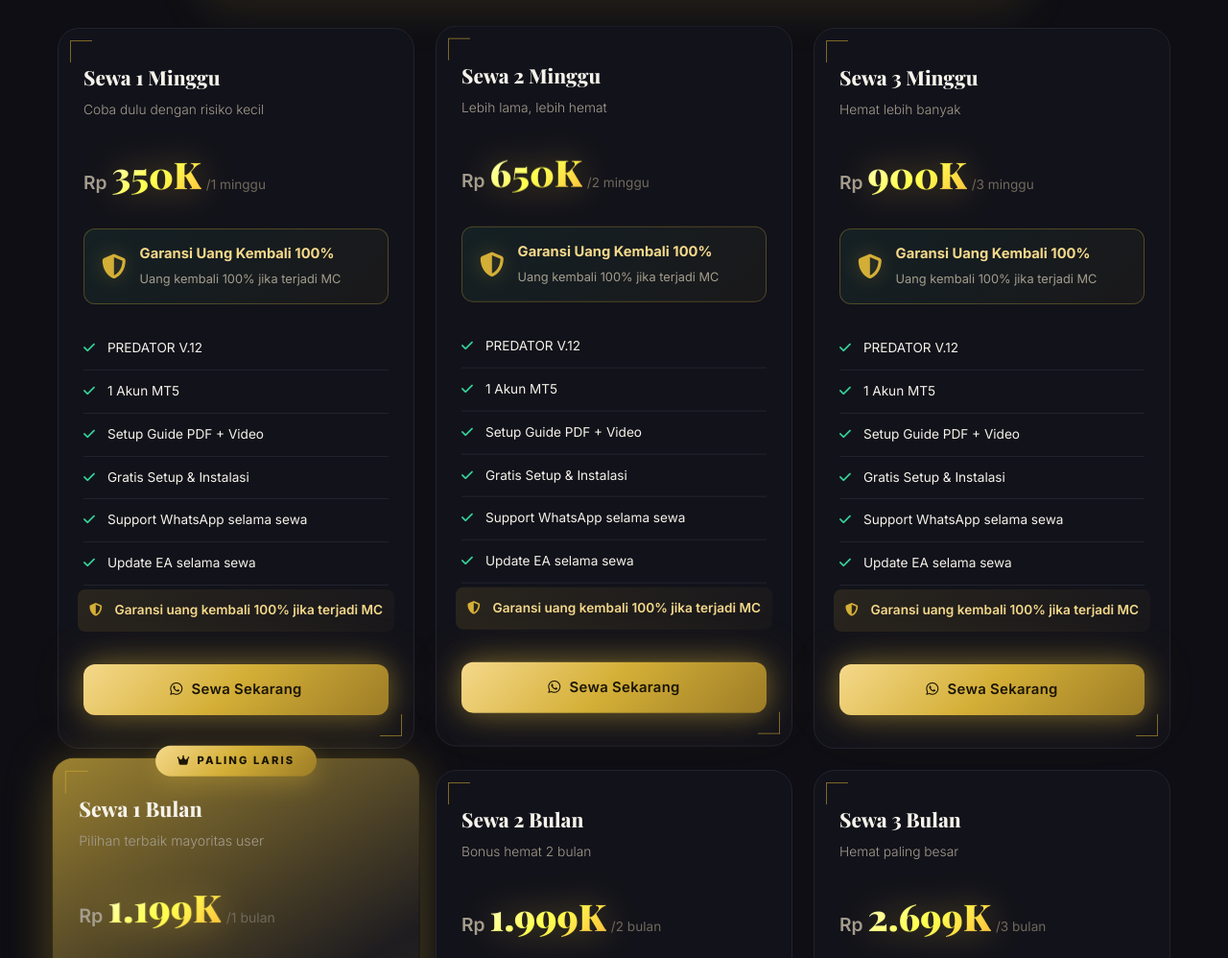
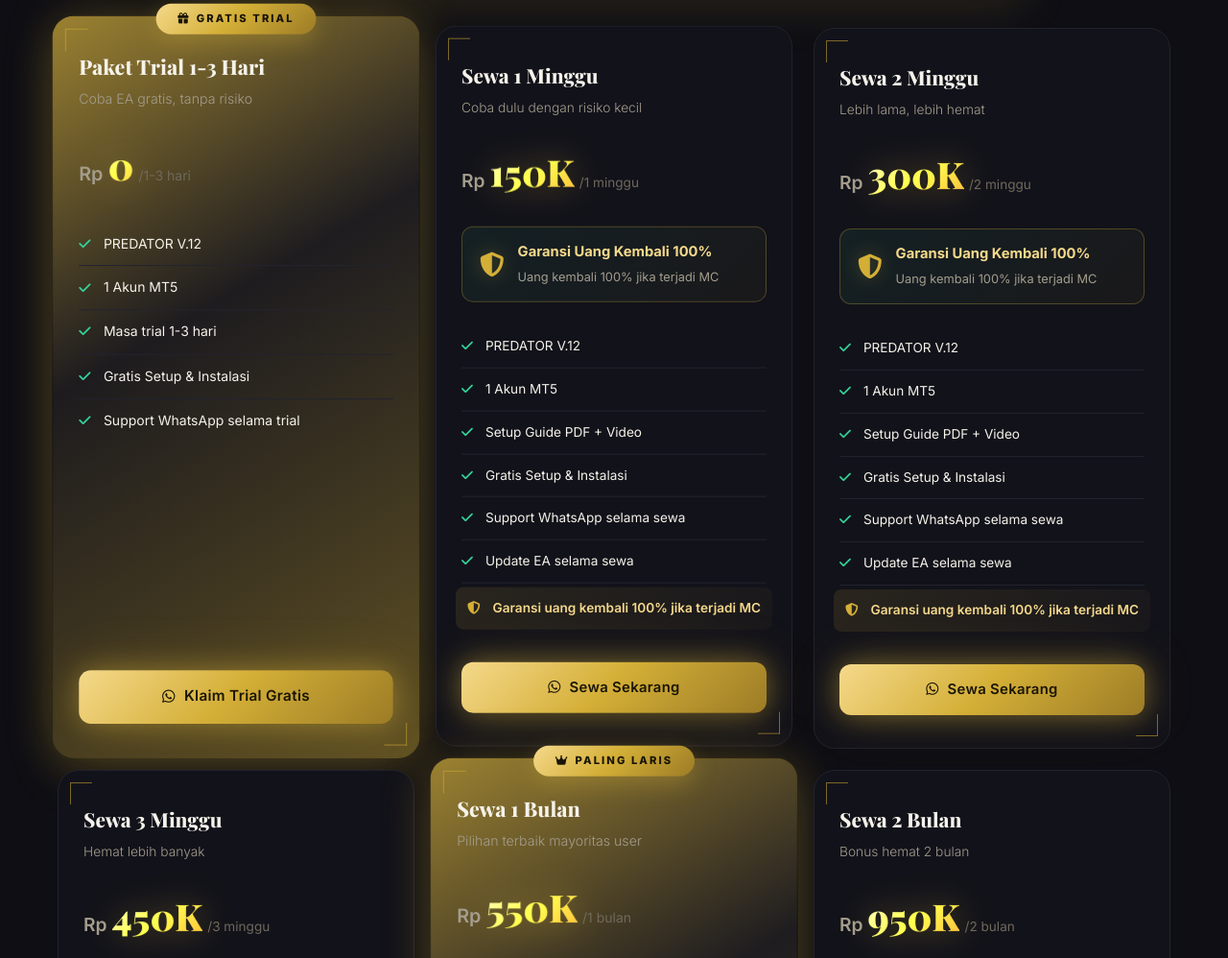
Before and after one commit to 1234ditiya-pixel/predator-v.12, a plain HTML site: page index.html in a window 1280 px wide. Shown: the part 3834-4832 px from the top of the page at 96% size. Drawn offline with nearby package versions, Linux system fonts and the light colour scheme; animation ran at ten frames a second; a web font is replaced by a local one.

Commit message:
Update harga semua paket sewa dan tambah paket trial gratis 1-3 hari

```diff
--- a/index.html
+++ b/index.html
@@ -314,7 +314,7 @@
             <div class="section-header">
                 <span class="section-tag">Paket Sewa</span>
                 <h2>Pilih Paket <span class="gradient-text">Sewa</span></h2>
-                <p>Sewa PREDATOR V.12 mulai Rp 350K/minggu, gratis setup & instalasi</p>
+                <p>Sewa PREDATOR V.12 mulai Rp 150K/minggu, ada trial gratis 1-3 hari</p>
             </div>
             <div class="garansi-banner">
                 <i class="fas fa-shield-halved"></i>
@@ -324,6 +324,30 @@
                 </div>
             </div>
             <div class="pricing-grid pricing-grid-rent">
+                <!-- Paket Trial 1-3 Hari -->
+                <div class="pricing-card featured">
+                    <div class="popular-badge"><i class="fas fa-gift"></i> GRATIS TRIAL</div>
+                    <div class="pricing-header">
+                        <h3>Paket Trial 1-3 Hari</h3>
+                        <p>Coba EA gratis, tanpa risiko</p>
+                    </div>
+                    <div class="pricing-price">
+                        <span class="currency">Rp</span>
+                        <span class="amount">0</span>
+                        <span class="period">/1-3 hari</span>
+                    </div>
+                    <ul class="pricing-features">
+                        <li><i class="fas fa-check"></i> PREDATOR V.12</li>
+                        <li><i class="fas fa-check"></i> 1 Akun MT5</li>
+                        <li><i class="fas fa-check"></i> Masa trial 1-3 hari</li>
+                        <li><i class="fas fa-check"></i> Gratis Setup & Instalasi</li>
+                        <li><i class="fas fa-check"></i> Support WhatsApp selama trial</li>
+                    </ul>
+                    <a href="https://wa.me/6285741714428?text=Halo%20PREDATOR%20V.12%2C%20saya%20mau%20klaim%20trial%20gratis%201-3%20hari" class="btn btn-primary" target="_blank">
+                        <i class="fab fa-whatsapp"></i> Klaim Trial Gratis
+                    </a>
+                </div>
+
                 <!-- Sewa 1 Minggu -->
                 <div class="pricing-card">
                     <div class="pricing-header">
@@ -332,7 +356,7 @@
                     </div>
                     <div class="pricing-price">
                         <span class="currency">Rp</span>
-                        <span class="amount">350K</span>
+                        <span class="amount">150K</span>
                         <span class="period">/1 minggu</span>
                     </div>
                     <div class="guarantee-badge">
@@ -364,7 +388,7 @@
                     </div>
                     <div class="pricing-price">
                         <span class="currency">Rp</span>
-                        <span class="amount">650K</span>
+                        <span class="amount">300K</span>
                         <span class="period">/2 minggu</span>
                     </div>
                     <div class="guarantee-badge">
@@ -396,7 +420,7 @@
                     </div>
                     <div class="pricing-price">
                         <span class="currency">Rp</span>
-                        <span class="amount">900K</span>
+                        <span class="amount">450K</span>
                         <span class="period">/3 minggu</span>
                     </div>
                     <div class="guarantee-badge">
@@ -429,7 +453,7 @@
                     </div>
                     <div class="pricing-price">
                         <span class="currency">Rp</span>
-                        <span class="amount">1.199K</span>
+                        <span class="amount">550K</span>
                         <span class="period">/1 bulan</span>
                     </div>
                     <div class="guarantee-badge">
@@ -461,7 +485,7 @@
                     </div>
                     <div class="pricing-price">
                         <span class="currency">Rp</span>
-                        <span class="amount">1.999K</span>
+                        <span class="amount">950K</span>
                         <span class="period">/2 bulan</span>
                     </div>
                     <div class="guarantee-badge">
@@ -493,7 +517,7 @@
                     </div>
                     <div class="pricing-price">
                         <span class="currency">Rp</span>
-                        <span class="amount">2.699K</span>
+                        <span class="amount">1.350K</span>
                         <span class="period">/3 bulan</span>
                     </div>
                     <div class="guarantee-badge">
```
